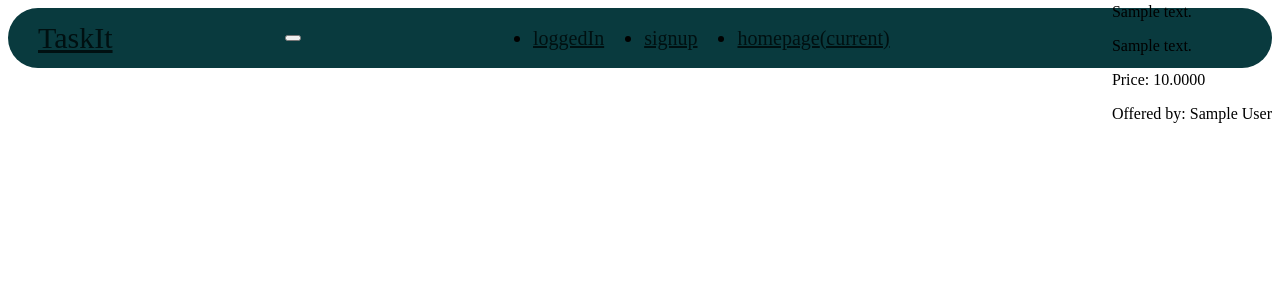
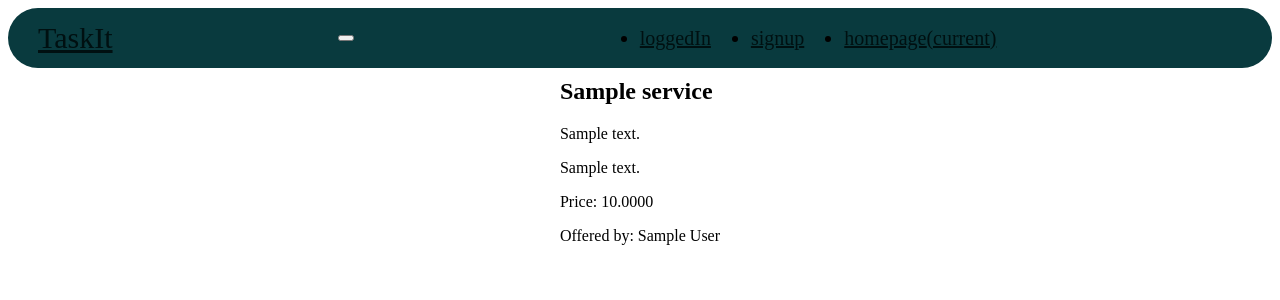
Before and after one commit to makeitouthill/taskit, a Node server app: page / in a window 1280 px wide. Shown: the top 300 px of the page. Run offline with Node 20, Linux system fonts and the light colour scheme; a user stored in the database is signed in; tables that the repository leaves empty hold one stand-in row (values such as "Sample post"); some libraries are stand-ins or nearby versions.

Commit message:
Added style to service container class in style.css

```diff
--- a/public/css/style.css
+++ b/public/css/style.css
@@ -128,3 +128,10 @@
     text-decoration: none;
     cursor: pointer;
 }
+
+.service-container{
+    position: absolute;
+    top: 50px;
+    left: 50%;
+    transform: translateX(-50%);
+}
```
